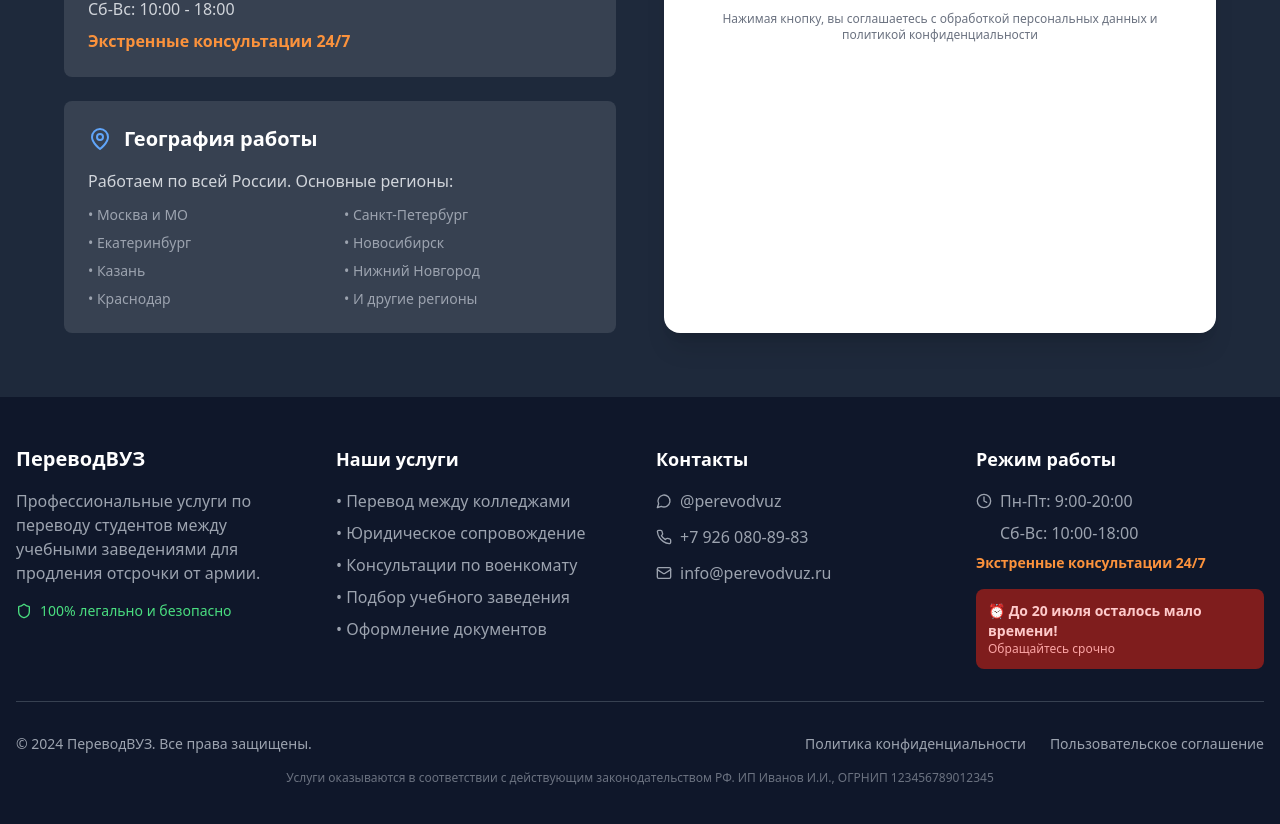
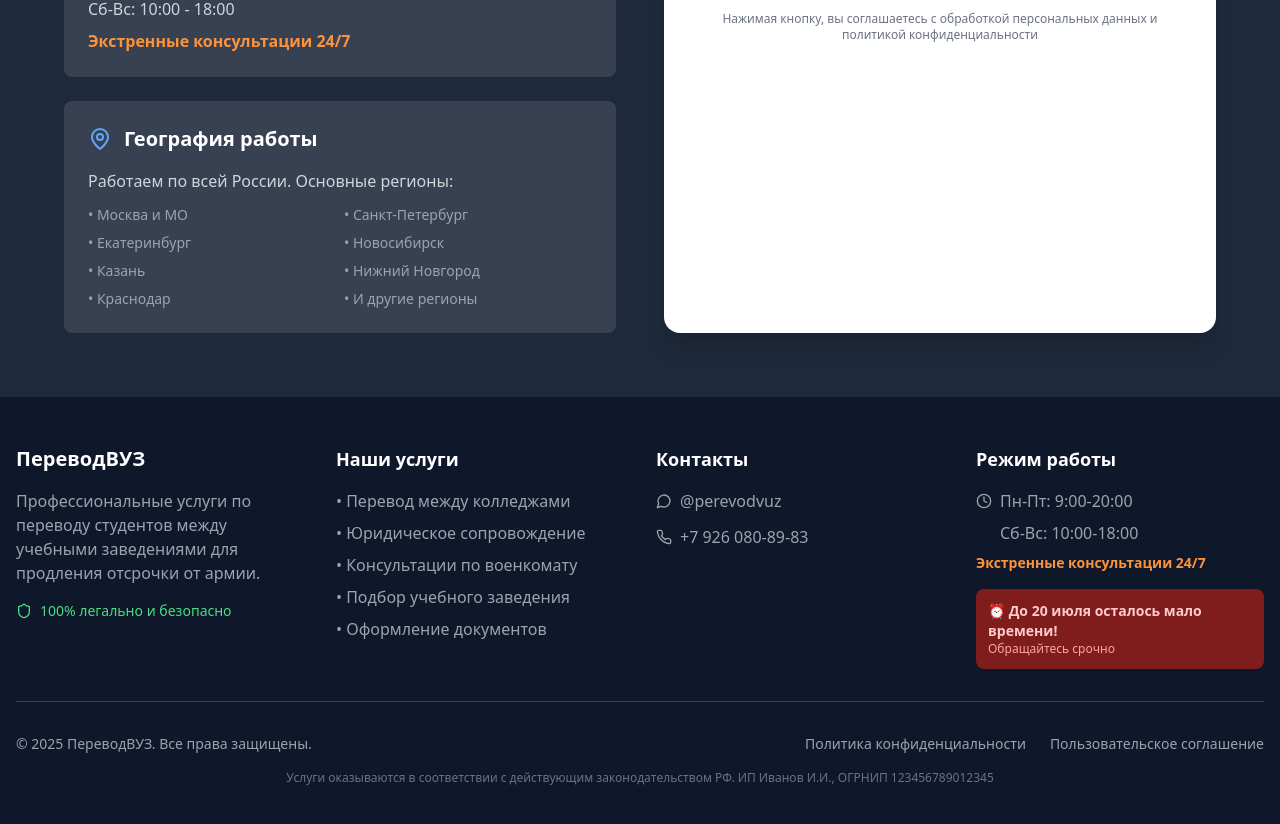
Before and after one commit to Bredfen/army-college, a React (Vite) app: page / in a window 1280 px wide. Shown: the part 9384-10208 px from the top of the page. Built offline with nearby package versions, Linux system fonts and the light colour scheme.

Commit message:
mail
updated mail service

```diff
--- a/src/components/ContactSection.tsx
+++ b/src/components/ContactSection.tsx
@@ -17,7 +17,7 @@ const ContactSection = () => {
     e.preventDefault()
     // Здесь будет обработка отправки формы
     emailjs.send(
-      "service_foypops",
+      "service_v04hnlp",
       "template_3cg14hn",
       formData,
       "SSI3o48WsgrHpmjX9")
--- a/src/components/Footer.tsx
+++ b/src/components/Footer.tsx
@@ -54,13 +54,13 @@ const Footer = () => {
                 <span>+7 926 080-89-83</span>
               </a>
 
-              <a
+              {/* <a
                 href="mailto:info@perevodvuz.ru"
                 className="flex items-center gap-2 text-gray-400 hover:text-purple-400 transition-colors"
               >
                 <Mail className="w-4 h-4" />
                 <span>info@perevodvuz.ru</span>
-              </a>
+              </a> */}
             </div>
           </div>
 
@@ -93,7 +93,7 @@ const Footer = () => {
         <div className="border-t border-gray-700 mt-8 pt-8">
           <div className="flex flex-col md:flex-row justify-between items-center gap-4">
             <div className="text-gray-400 text-sm">
-              © 2024 ПереводВУЗ. Все права защищены.
+              © 2025 ПереводВУЗ. Все права защищены.
             </div>
 
             <div className="flex gap-6 text-sm text-gray-400">
--- a/src/components/HeroSection.tsx
+++ b/src/components/HeroSection.tsx
@@ -15,7 +15,7 @@ const HeroSection = () => {
     e.preventDefault()
     // Здесь будет обработка отправки формы
     emailjs.send(
-      "service_foypops",
+      "service_v04hnlp",
       "template_trcfeeo",
       formData,
       "SSI3o48WsgrHpmjX9")
```
